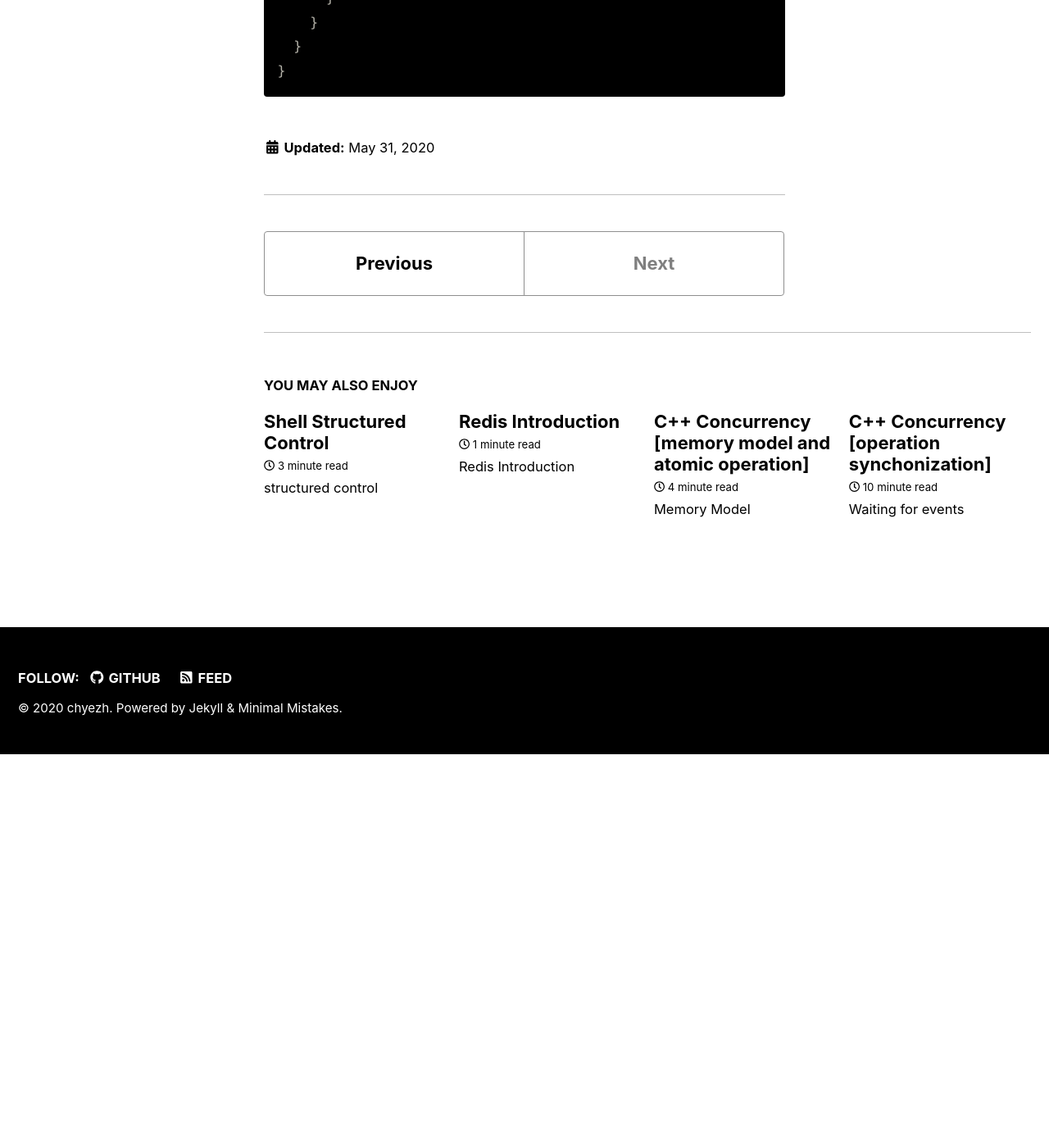
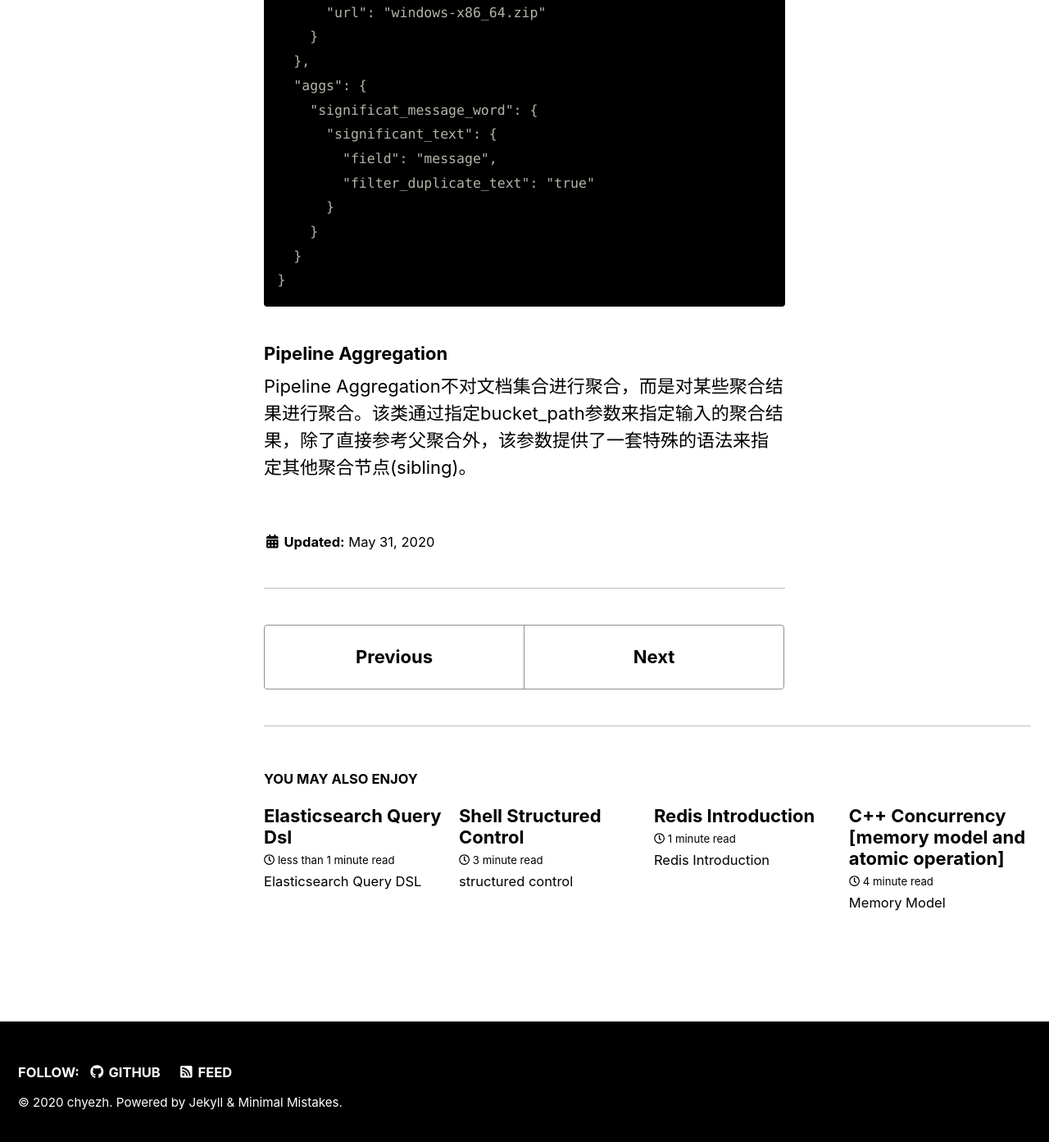
Before and after one commit to chyezh/chyezh.github.io, a Jekyll site: the page built from _posts/Elastic/2020-05-31-ElasticSearch-Aggregation.md, in a window 1280 px wide and 1400 px high, scrolled down 21371 px. Shown: the top 1393 px of the window at 82% size. Built offline with Jekyll 4.4.1, drawn with Linux system fonts in a browser that asks for light colours; cached includes are drawn as plain includes; nearby versions of some CDN libraries; before the commit the page ends 22291 px from its top, so only the background shows below that; some of the changed text lies outside the part shown.

Commit message:
add es part of query dsl

```diff
--- a/_posts/Elastic/2020-05-31-ElasticSearch-Aggregation.md
+++ b/_posts/Elastic/2020-05-31-ElasticSearch-Aggregation.md
@@ -1,4 +1,4 @@
-# Elasticsearch Aggreagation
+# Elasticsearch Aggregation
 
 [ref](https://www.elastic.co/guide/en/elasticsearch/reference/7.7/search-aggregations.html)
 
@@ -33,6 +33,8 @@ ES提供了丰富的聚合运算，聚合运算的作用文档对象取决于运
 
 ### Metrics Aggregations
 
+Metric Aggregation通过对输入文档的一个或者多个字段进行聚合，实现获取某些文档字段的统计指标；该类聚合不能嵌套子聚合。
+
 | 运算符 | 操作 | 备注 |
 | :------: | :----: | :----: |
 |avg| 平均数||
@@ -56,6 +58,8 @@ ES提供了丰富的聚合运算，聚合运算的作用文档对象取决于运
 |value_count|对于进入聚合运算的文档进行计数||
 
 ### Bucket Aggregations
+
+Bucket Aggregation通过创建一个或者多个分类桶，将进入聚合的文档进行分桶分类；这类聚合可以嵌套子聚合，子聚合的输入文档即为各个桶的内的文档。
 
 |运算符|操作|备注|
 |:---:|:---:|:---:|
@@ -603,3 +607,7 @@ ES提供了丰富的聚合运算，聚合运算的作用文档对象取决于运
         }
       }
     }
+
+### Pipeline Aggregation
+
+Pipeline Aggregation不对文档集合进行聚合，而是对某些聚合结果进行聚合。该类通过指定bucket_path参数来指定输入的聚合结果，除了直接参考父聚合外，该参数提供了一套特殊的语法来指定其他聚合节点(sibling)。
```
Also changed, not shown: _posts/Elastic/2020-06-09-ElasticSearch-Query-DSL.md (added, +33 -0 lines).
